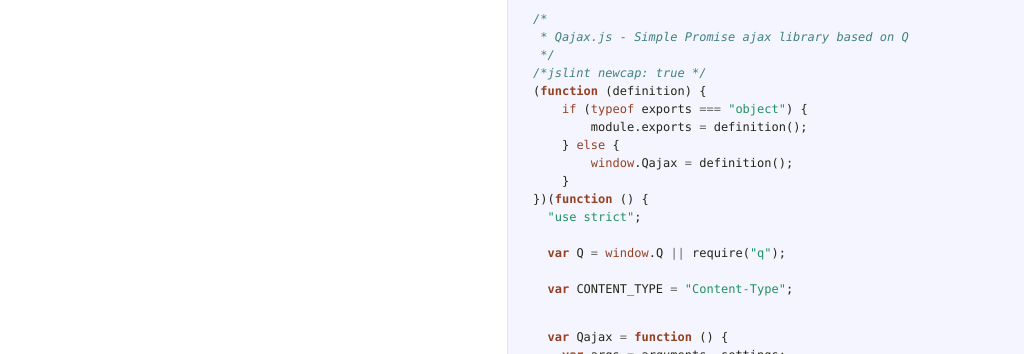
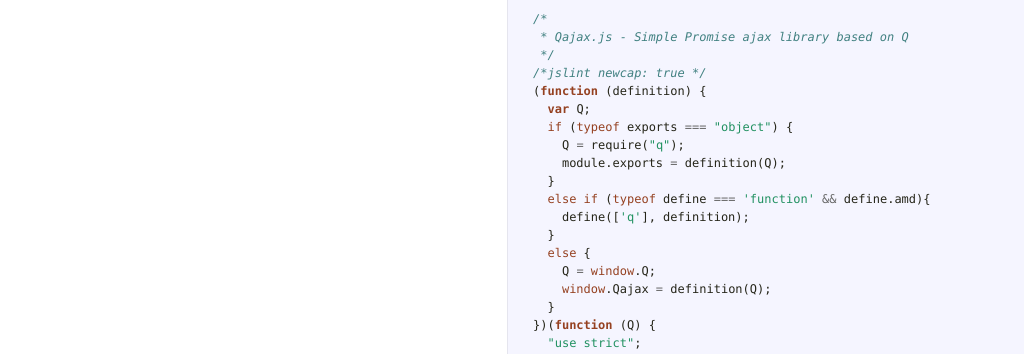
Before and after one commit to gre/deprecated-qajax, a website: page docs/qajax.html in a window 1280 px wide. Shown: the part 92-446 px from the top of the page, without its empty margins (18-1042 px from the left). Drawn offline with Linux system fonts and the light colour scheme.

Commit message:
v0.1.4 : add AMD module compatibility

```diff
--- a/docs/qajax.html
+++ b/docs/qajax.html
@@ -3,15 +3,20 @@
 <span class="cm"> */</span>
 <span class="cm">/*jslint newcap: true */</span>
 <span class="p">(</span><span class="kd">function</span> <span class="p">(</span><span class="nx">definition</span><span class="p">)</span> <span class="p">{</span>
-    <span class="k">if</span> <span class="p">(</span><span class="k">typeof</span> <span class="nx">exports</span> <span class="o">===</span> <span class="s2">&quot;object&quot;</span><span class="p">)</span> <span class="p">{</span>
-        <span class="nx">module</span><span class="p">.</span><span class="nx">exports</span> <span class="o">=</span> <span class="nx">definition</span><span class="p">();</span>
-    <span class="p">}</span> <span class="k">else</span> <span class="p">{</span>
-        <span class="nb">window</span><span class="p">.</span><span class="nx">Qajax</span> <span class="o">=</span> <span class="nx">definition</span><span class="p">();</span>
-    <span class="p">}</span>
-<span class="p">})(</span><span class="kd">function</span> <span class="p">()</span> <span class="p">{</span>
+  <span class="kd">var</span> <span class="nx">Q</span><span class="p">;</span>
+  <span class="k">if</span> <span class="p">(</span><span class="k">typeof</span> <span class="nx">exports</span> <span class="o">===</span> <span class="s2">&quot;object&quot;</span><span class="p">)</span> <span class="p">{</span>
+    <span class="nx">Q</span> <span class="o">=</span> <span class="nx">require</span><span class="p">(</span><span class="s2">&quot;q&quot;</span><span class="p">);</span>
+    <span class="nx">module</span><span class="p">.</span><span class="nx">exports</span> <span class="o">=</span> <span class="nx">definition</span><span class="p">(</span><span class="nx">Q</span><span class="p">);</span>
+  <span class="p">}</span>
+  <span class="k">else</span> <span class="k">if</span> <span class="p">(</span><span class="k">typeof</span> <span class="nx">define</span> <span class="o">===</span> <span class="s1">&#39;function&#39;</span> <span class="o">&amp;&amp;</span> <span class="nx">define</span><span class="p">.</span><span class="nx">amd</span><span class="p">){</span>
+    <span class="nx">define</span><span class="p">([</span><span class="s1">&#39;q&#39;</span><span class="p">],</span> <span class="nx">definition</span><span class="p">);</span>
+  <span class="p">}</span>
+  <span class="k">else</span> <span class="p">{</span>
+    <span class="nx">Q</span> <span class="o">=</span> <span class="nb">window</span><span class="p">.</span><span class="nx">Q</span><span class="p">;</span>
+    <span class="nb">window</span><span class="p">.</span><span class="nx">Qajax</span> <span class="o">=</span> <span class="nx">definition</span><span class="p">(</span><span class="nx">Q</span><span class="p">);</span>
+  <span class="p">}</span>
+<span class="p">})(</span><span class="kd">function</span> <span class="p">(</span><span class="nx">Q</span><span class="p">)</span> <span class="p">{</span>
   <span class="s2">&quot;use strict&quot;</span><span class="p">;</span>
-
-  <span class="kd">var</span> <span class="nx">Q</span> <span class="o">=</span> <span class="nb">window</span><span class="p">.</span><span class="nx">Q</span> <span class="o">||</span> <span class="nx">require</span><span class="p">(</span><span class="s2">&quot;q&quot;</span><span class="p">);</span>
 
   <span class="kd">var</span> <span class="nx">CONTENT_TYPE</span> <span class="o">=</span> <span class="s2">&quot;Content-Type&quot;</span><span class="p">;</span></pre></div>             </td>           </tr>                               <tr id="section-2">             <td class="docs">               <div class="pilwrap">                 <a class="pilcrow" href="#section-2">&#182;</a>               </div>               <h1>Qajax</h1>
 
--- a/package.json
+++ b/package.json
@@ -1,6 +1,6 @@
 {
   "name": "qajax",
-  "version": "0.1.3",
+  "version": "0.1.4",
   "description": "Simple Promise ajax library based on Q",
   "keywords": [
     "q",
```
Also changed, not shown: README.md, build/qajax.min.js.
